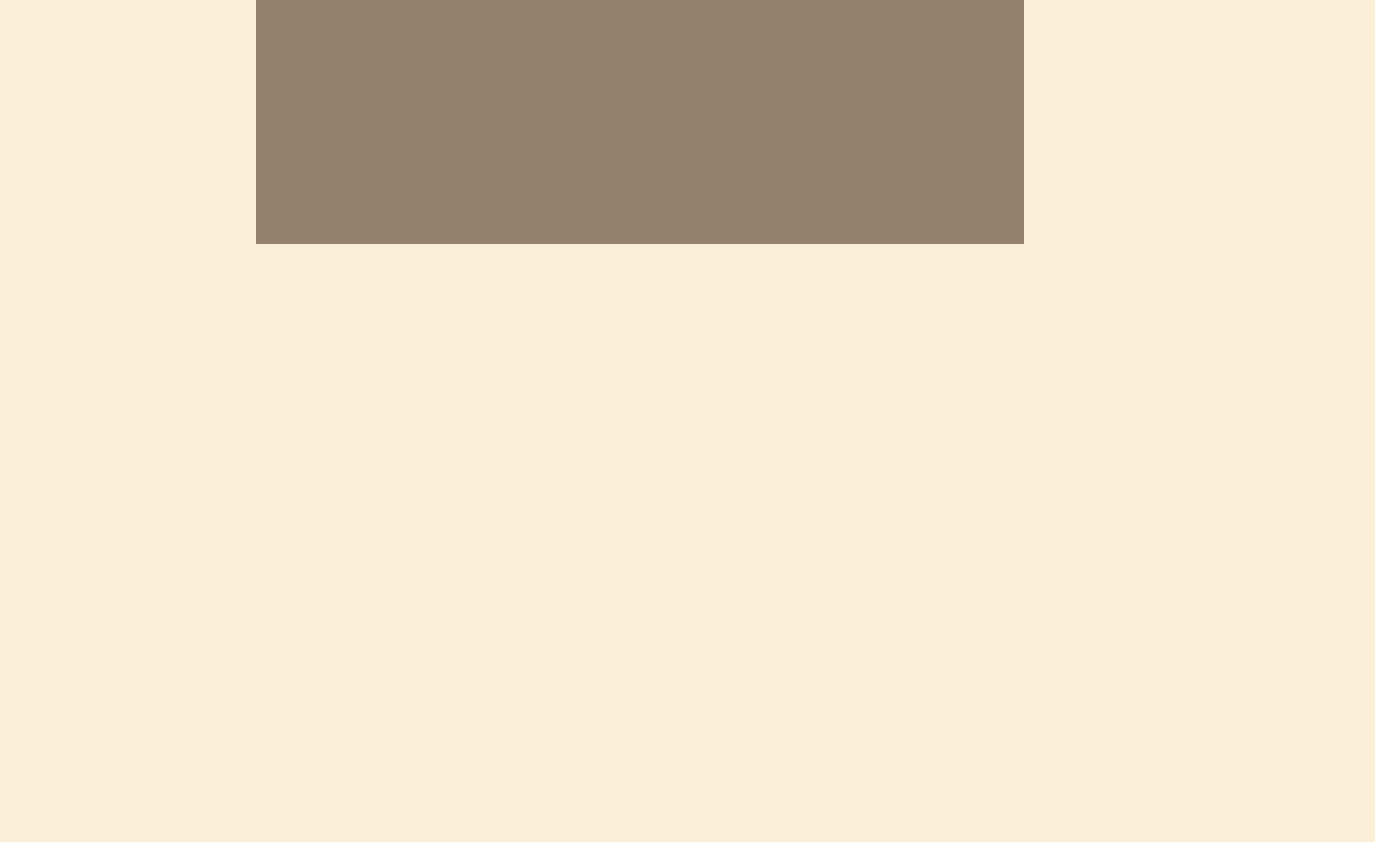
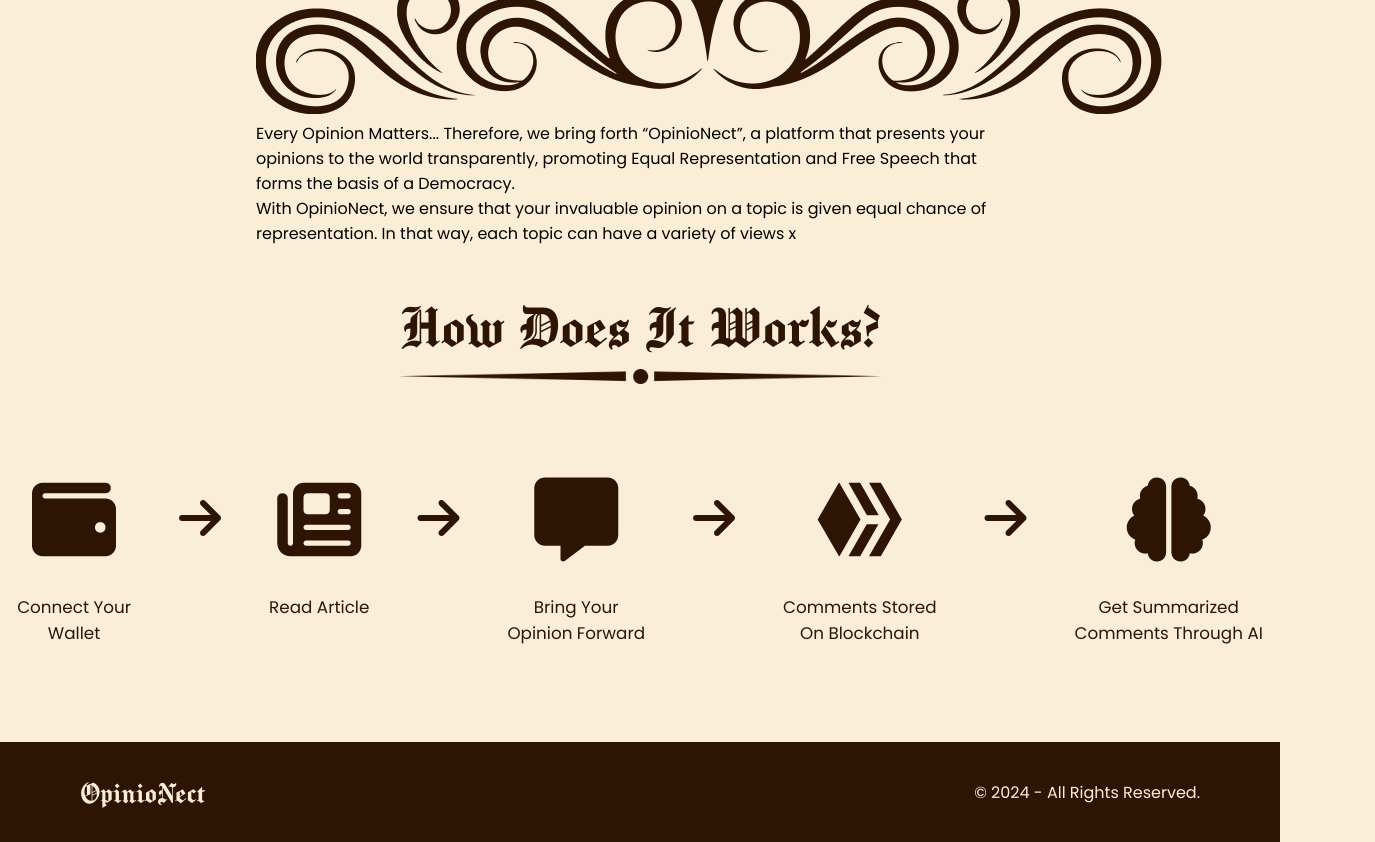
Before and after one commit to PrabalGupt/opinionect-VSIT05, a React (Create React App) app in the folder client/: page / in a window 1280 px wide. Shown: the part 620-1462 px from the top of the page, 1375 px wide, since content can reach past the window. Before the commit the page ends 864 px from the top, so only its background shows below. Built offline with nearby package versions, Linux system fonts and the light colour scheme.

Commit message:
nav changes

```diff
--- a/client/src/components/Footer.js
+++ b/client/src/components/Footer.js
@@ -2,8 +2,9 @@
 
 const Footer = () => {
   return (
-    <div>
-
+    <div className='footer-container'>
+      <h1 className='home-top-heading chomsky'>OpinioNect</h1>
+      <p>© 2024 - All Rights Reserved.</p>
     </div>
   )
 }
--- a/client/src/components/Home.js
+++ b/client/src/components/Home.js
@@ -1,3 +1,4 @@
+import decoration from "../images/border-decoration.png";
 import React from "react";
 
 const Home = () => {
@@ -19,7 +20,67 @@
 						alt="heading-decoration-border"
 					/>
 				</h2>
-				<div className="empty"></div>
+
+
+				<div className="description">
+					<img src={decoration}></img>
+					<p>
+						Every Opinion Matters... Therefore, we bring forth
+						“OpinioNect”, a platform that presents your opinions to
+						the world transparently, promoting Equal Representation
+						and Free Speech that forms the basis of a Democracy.
+					</p>
+					<p>
+						With OpinioNect, we ensure that your invaluable opinion
+						on a topic is given equal chance of representation. In
+						that way, each topic can have a variety of views x
+					</p>
+				</div>
+			</div>
+
+			<div className="how-does-it-works">
+				<h2 className="chomsky">
+					How Does It Works?
+					<br />
+					<img
+						src="/images/heading-decoration-border.png"
+						alt="heading-decoration-border"
+					/>
+				</h2>
+				<div className="process-steps">
+					<div className="step">
+						<i class="fa-solid fa-wallet"></i>
+						Connect Your
+						<br />
+						Wallet
+					</div>
+					<i class="fa-solid fa-arrow-right"></i>
+					<div className="step">
+						<i class="fa-solid fa-newspaper"></i>
+						Read Article
+					</div>
+					<i class="fa-solid fa-arrow-right"></i>
+					<div className="step">
+						<i class="fa-solid fa-message"></i>
+						Bring Your
+						<br />
+						Opinion Forward
+					</div>
+					<i class="fa-solid fa-arrow-right"></i>
+					<div className="step">
+						<i class="fa-brands fa-hive"></i>
+						Comments Stored
+						<br />
+						On Blockchain
+					</div>
+					<i class="fa-solid fa-arrow-right"></i>
+					<div className="step">
+						<i class="fa-solid fa-brain"></i>
+						Get Summarized
+						<br />
+						Comments Through AI
+					</div>
+				</div>
 			</div>
 		</div>
 	);
--- a/client/src/index.css
+++ b/client/src/index.css
@@ -17,6 +17,8 @@
 	--secondary-color: #fbeed7;
 	--tertiary-color: #94816c;
 	--quaternary-color: #dac09b;
+	--skintone-color: #DE9B72;
+	--dark-color: #3A3D3E;
 }
 
 body {
@@ -134,7 +136,8 @@
 
 .hero-section {
 	position: relative;
-	background-image: url("../public/images/typewriter-background.svg");
+	background-image: url("./images/landing-hero.png");
+	background-size: cover;
 	height: 15rem;
 	width: 100%;
 	color: var(--secondary-color);
@@ -151,14 +154,14 @@
 	transform: translateY(-0.25em);
 }
 
-.what-is-opinionect {
+.what-is-opinionect, .how-does-it-works {
 	display: flex;
 	justify-content: center;
 	align-items: center;
 	flex-direction: column;
 }
 
-.what-is-opinionect h2 {
+.what-is-opinionect h2, .how-does-it-works h2{
 	font-size: 4em;
 	color: var(--primary-color);
 	margin: 0.75em;
@@ -166,15 +169,53 @@
 	width: min-content;
 }
 
-.what-is-opinionect h2 > img {
+.what-is-opinionect h2 > img, .how-does-it-works h2 > img{
 	width: 100%;
 	transform: translateY(-0.5em);
 }
 
-.empty {
+.process-steps{
+	display: flex;
+	font-size: 3em;
+	color: var(--primary-color);
+	padding: 0 7rem 3rem 7rem;
+	gap: 3rem;
+}
+
+.process-steps > i{
+	padding-top: 1rem;
+}
+
+.process-steps .step{
+	display: flex;
+	flex-direction: column;
+	justify-content: start;
+	align-items: center;
+	text-align: center;
+	gap: 2rem;
+	font-size: 0.35em;
+	white-space: nowrap;
+}
+
+.process-steps .step i{
+	font-size: 5em;
+}
+
+.footer-container{
+	background-color: var(--primary-color);
+	color: var(--secondary-color);
+	display: flex;
+	justify-content: space-between;
+	align-items: center;
+	height: 100px;
+	padding: 0 5rem;
+	margin-top: 3rem;
+}
+
+.description {
 	width: 60%;
 	height: 20rem;
-	background: var(--tertiary-color);
+	/* background: var(--tertiary-color); */
 }
 
 .articles-heading {
```
Also changed, not shown: client/src/images/border-decoration.png (added), client/src/images/landing-hero.png (added).
